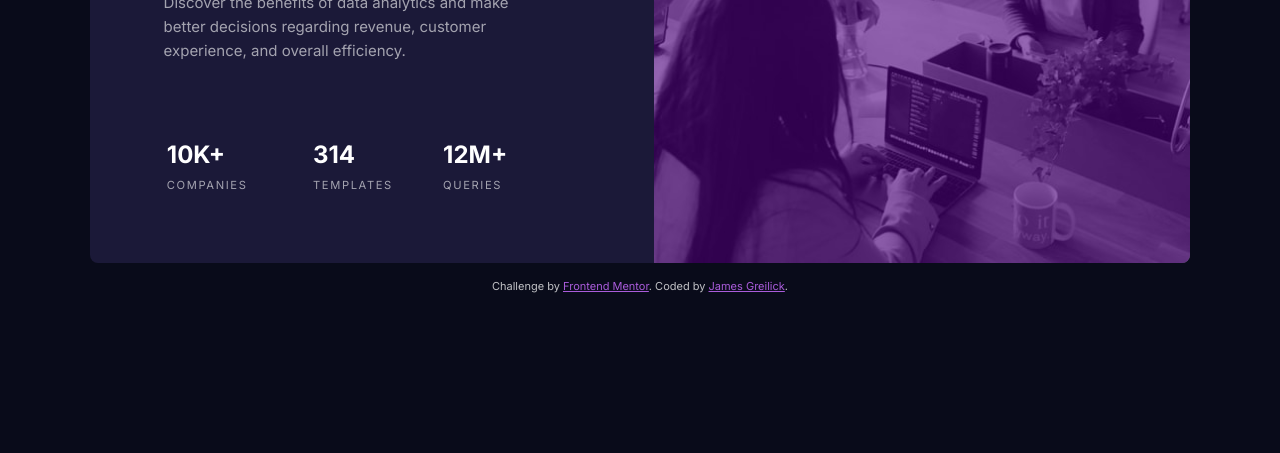
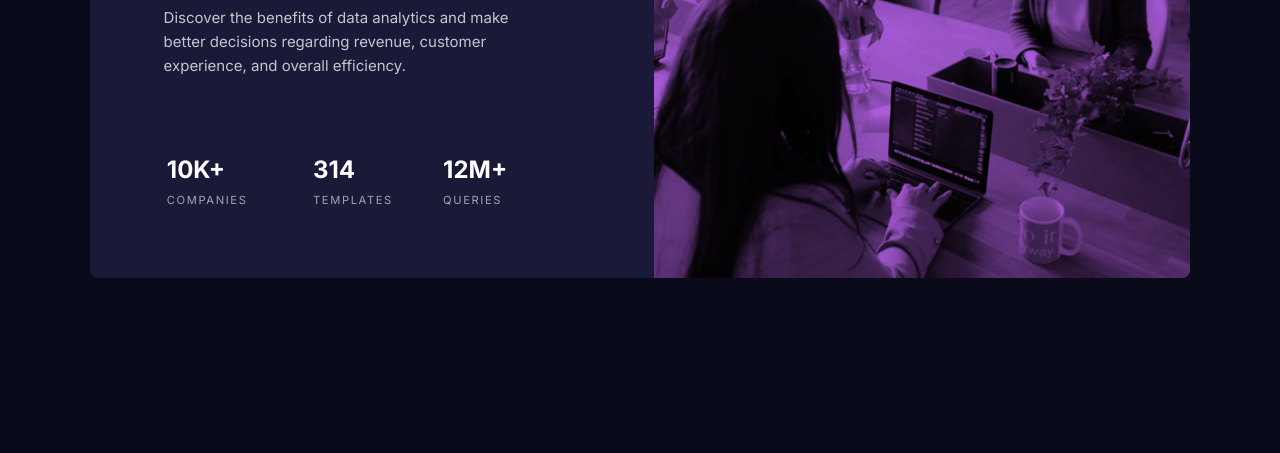
Before and after one commit to jgreilick/stats-preview-card-component, a plain HTML site: page index.html in a window 1280 px wide. Shown: the part 347-800 px from the top of the page. Drawn offline with Linux system fonts and the light colour scheme.

Commit message:
Changed to blend mode

```diff
--- a/index.html
+++ b/index.html
@@ -60,13 +60,6 @@
       </div>
     </main>
 
-    <footer>
-      <div class="attribution">
-        Challenge by <a href="https://www.frontendmentor.io?ref=challenge" target="_blank">Frontend Mentor</a>.
-        Coded by <a href="#">James Greilick</a>.
-      </div>
-    </footer>
-
   </div>
 </body>
 </html>
--- a/styles.css
+++ b/styles.css
@@ -50,7 +50,7 @@ body {
 }
 
 .stats-card p {
-    color: var(--color-transparent-white-60);
+    color: var(--color-transparent-white-75);
     line-height: 1.5rem;
     margin-bottom: 2.5rem;
     padding-left: 1.8rem;
@@ -59,24 +59,15 @@ body {
 
 .stats-header {
     background-image: url("./images/image-header-mobile.jpg");
-    background-repeat: no-repeat;
-    background-size: 100% 100%;
+    background-color: var(--color-soft-violet);
+    background-blend-mode: multiply;
+    background-size: cover;
     border-top-left-radius: 0.5rem;
     border-top-right-radius: 0.5rem;
     margin-bottom: 2.4rem;
     min-height: 230px;
     min-width: 100%;
-    position: relative;
-}
-
-.stats-header-overlay {
-    background-color: var(--color-transparent-soft-violet);
-    border-radius: inherit;
-    position: absolute;
-    top: 0;
-    left: 0;
-    width: 100%;
-    height: 100%;
+    opacity: 1;
 }
 
 .stat {
@@ -98,23 +89,6 @@ body {
 
 .text-violet {
     color: var(--color-soft-violet);
-}
-
-/* Attribution rules */
-
-.attribution  {
-    font-size: 11px;
-    color: var(--color-transparent-white-75);
-    margin-top: 1rem;
-    text-align: center;
-}
-
-.attribution a {
-    color: var(--color-soft-violet);
-}
-
-.attribution a:hover {
-    color: var(--color-softer-violet);
 }
 
 /* Media queries */
```
